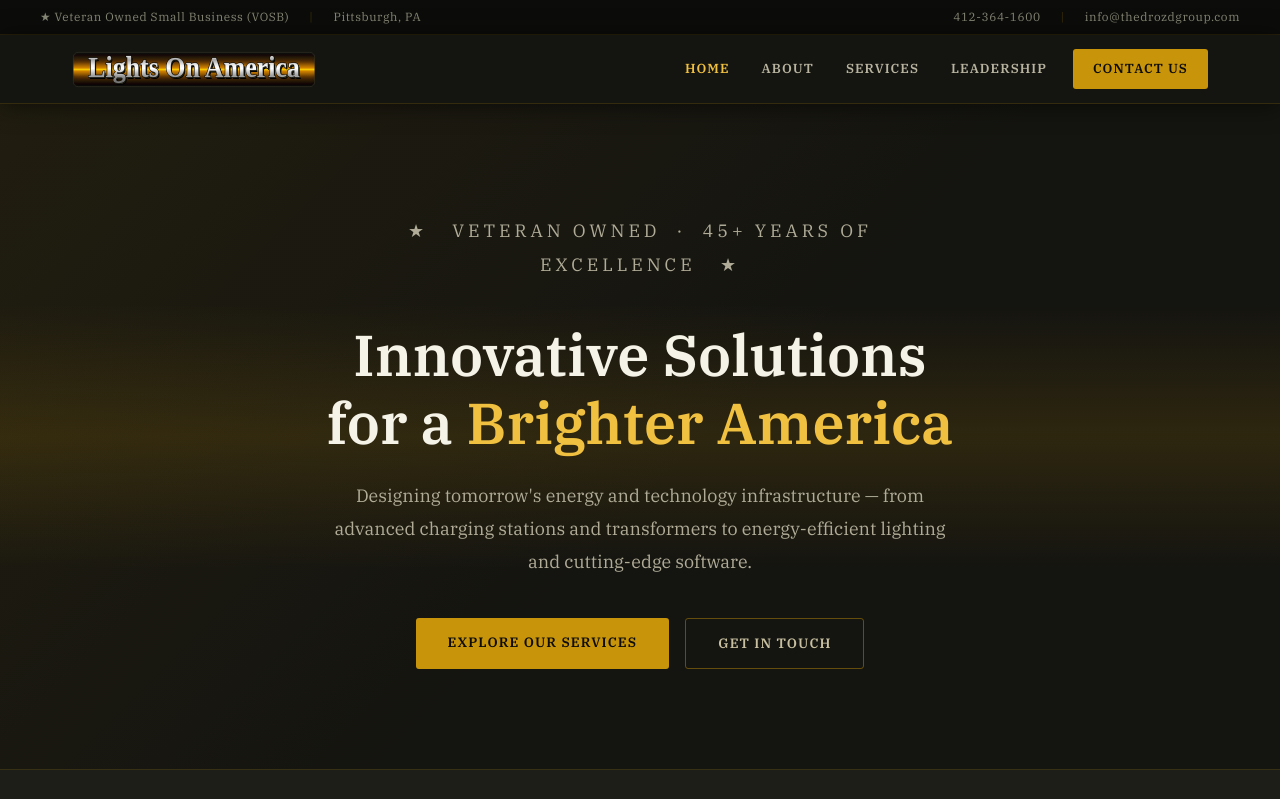
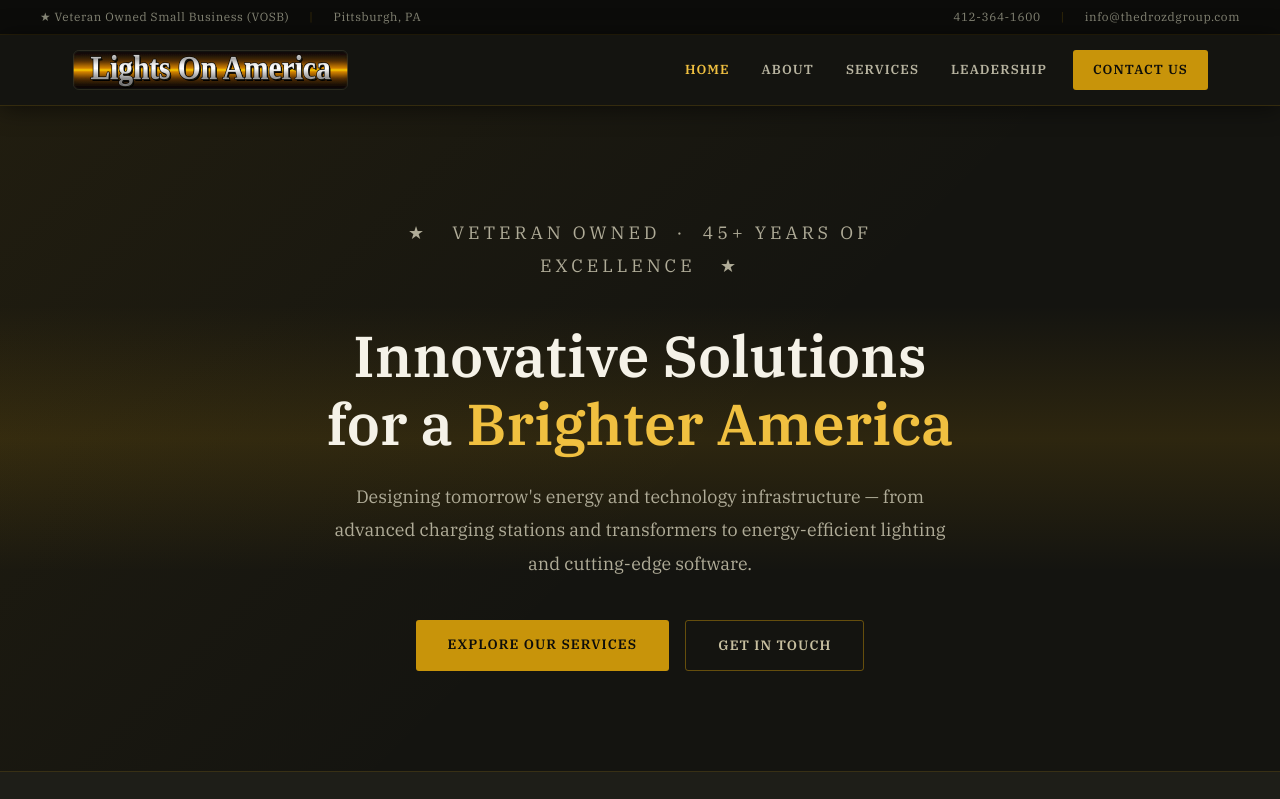
Before and after one commit to cdsjdev/LOA-Website, a plain HTML site: page index.html in a window 1280 px wide. Shown: the top 799 px of the page. Drawn offline with Linux system fonts and the light colour scheme.

Commit message:
Set logo height to 42px
Co-Authored-By: Claude Sonnet 4.6 <noreply@anthropic.com>

```diff
--- a/styles.css
+++ b/styles.css
@@ -63,7 +63,7 @@ header {
   justify-content: space-between;
   gap: 24px;
 }
-.logo-wrap img { height: 37px; width: auto; display: block; }
+.logo-wrap img { height: 42px; width: auto; display: block; }
 
 nav { display: flex; gap: 4px; align-items: center; }
 nav a {
```
